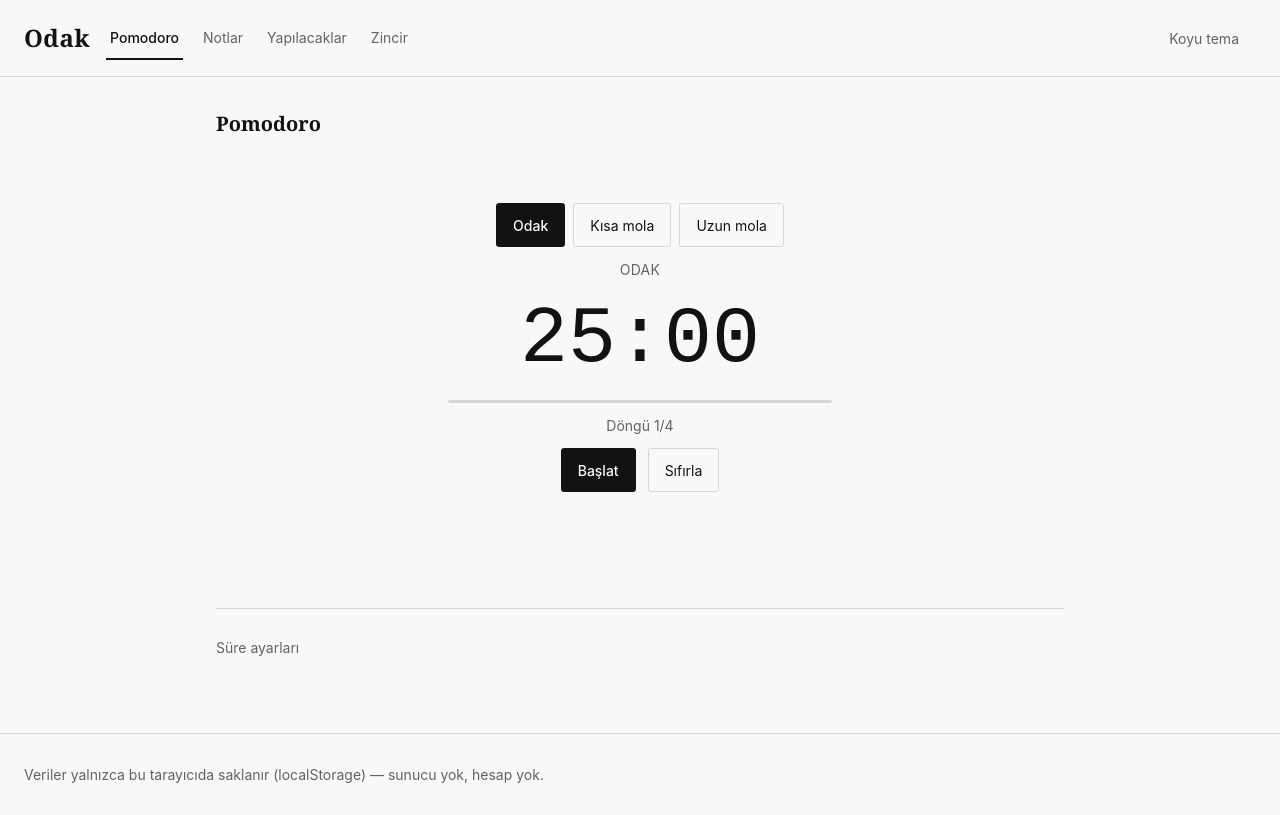
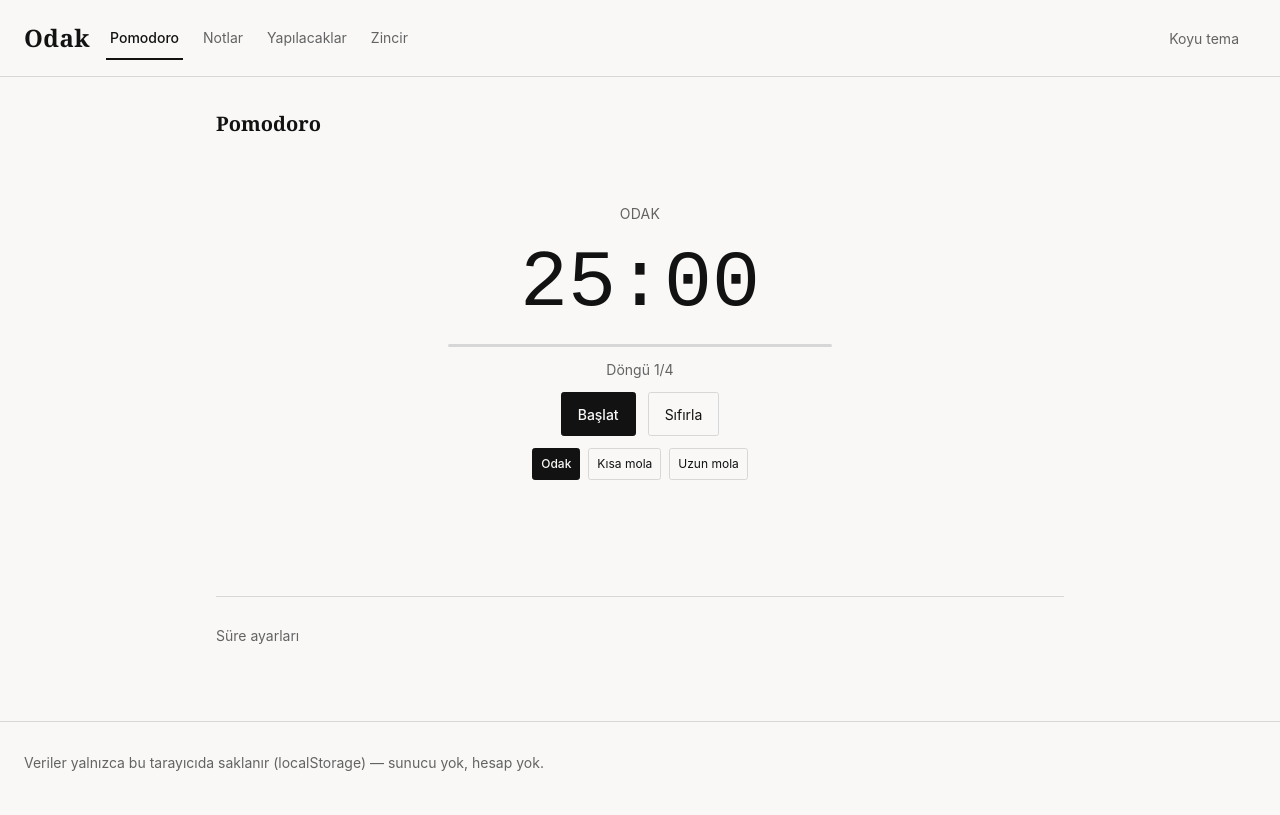
Before and after one commit to cemalsen/focus-app, a website: page index.html in a window 1280 px wide. Drawn offline with Linux system fonts and the light colour scheme.

Commit message:
Pomodoro özelliğinde eklenen faz düğmelerinin boyutu ve yeri değiştirildi

```diff
--- a/index.html
+++ b/index.html
@@ -28,11 +28,6 @@
     <section class="panel" id="panel-pomodoro" role="tabpanel" aria-labelledby="tab-pomodoro" tabindex="0">
       <h2 class="panel-title">Pomodoro</h2>
       <div class="pomo-stage">
-        <div class="pomo-phase-picker" role="group" aria-label="Faz seçimi">
-          <button class="btn pomo-phase-btn" id="pomo-phase-focus" type="button" aria-pressed="true">Odak</button>
-          <button class="btn pomo-phase-btn" id="pomo-phase-short" type="button" aria-pressed="false">Kısa mola</button>
-          <button class="btn pomo-phase-btn" id="pomo-phase-long" type="button" aria-pressed="false">Uzun mola</button>
-        </div>
         <p class="pomo-phase" id="pomo-phase">Odak</p>
         <p class="pomo-time" id="pomo-time" role="timer">25:00</p>
         <div class="bar" aria-hidden="true"><i id="pomo-bar"></i></div>
@@ -40,6 +35,11 @@
         <div class="row">
           <button class="btn primary" id="pomo-start" type="button">Başlat</button>
           <button class="btn" id="pomo-reset" type="button">Sıfırla</button>
+        </div>
+        <div class="pomo-phase-picker" role="group" aria-label="Faz seçimi">
+          <button class="btn pomo-phase-btn" id="pomo-phase-focus" type="button" aria-pressed="true">Odak</button>
+          <button class="btn pomo-phase-btn" id="pomo-phase-short" type="button" aria-pressed="false">Kısa mola</button>
+          <button class="btn pomo-phase-btn" id="pomo-phase-long" type="button" aria-pressed="false">Uzun mola</button>
         </div>
         <p class="pomo-status muted" id="pomo-status" aria-live="polite"></p>
       </div>
--- a/styles/app.css
+++ b/styles/app.css
@@ -242,6 +242,11 @@ input[type="number"] { width: 6ch; }
   flex-wrap: wrap;
   gap: var(--space-2);
   justify-content: center;
+}
+.pomo-phase-btn {
+  font-size: var(--text-xs);
+  min-height: 2rem;
+  padding: var(--space-1) var(--space-2);
 }
 .pomo-phase-btn[aria-pressed="true"] {
   background: var(--fg);
```
